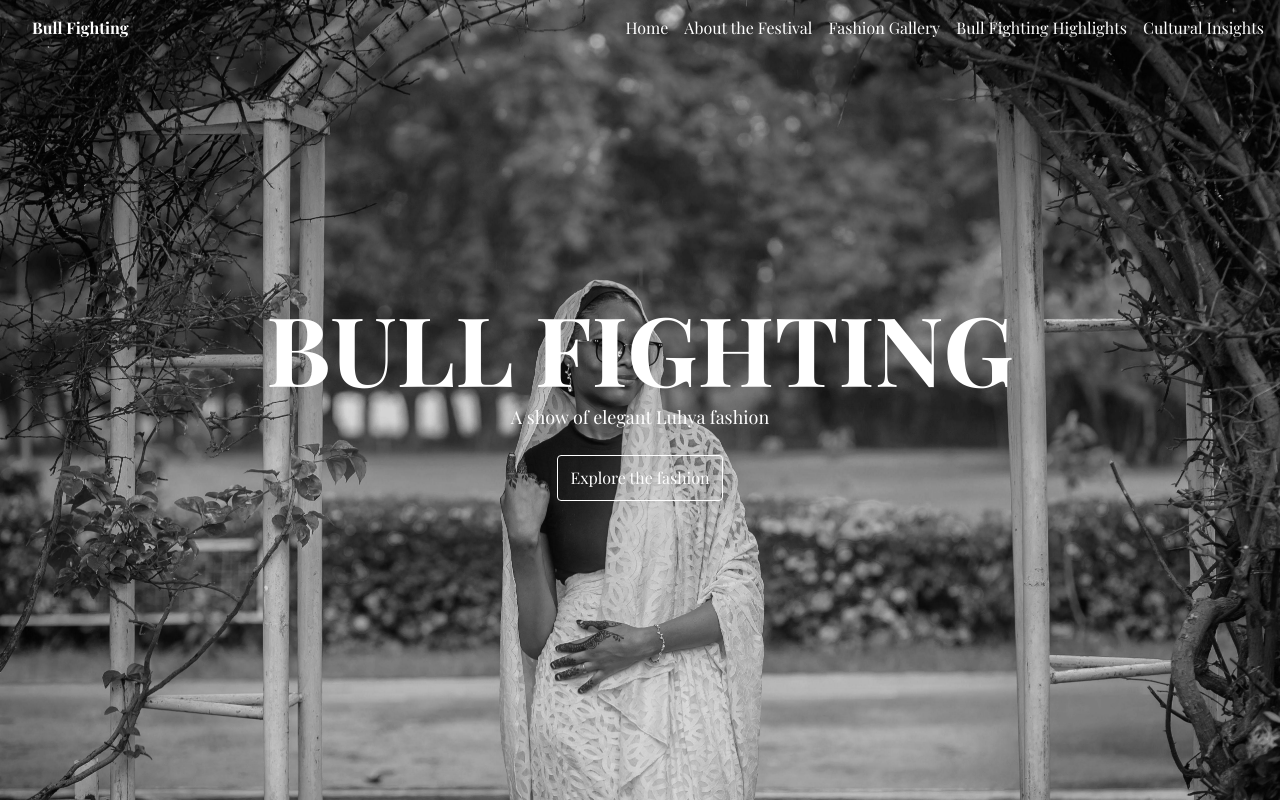
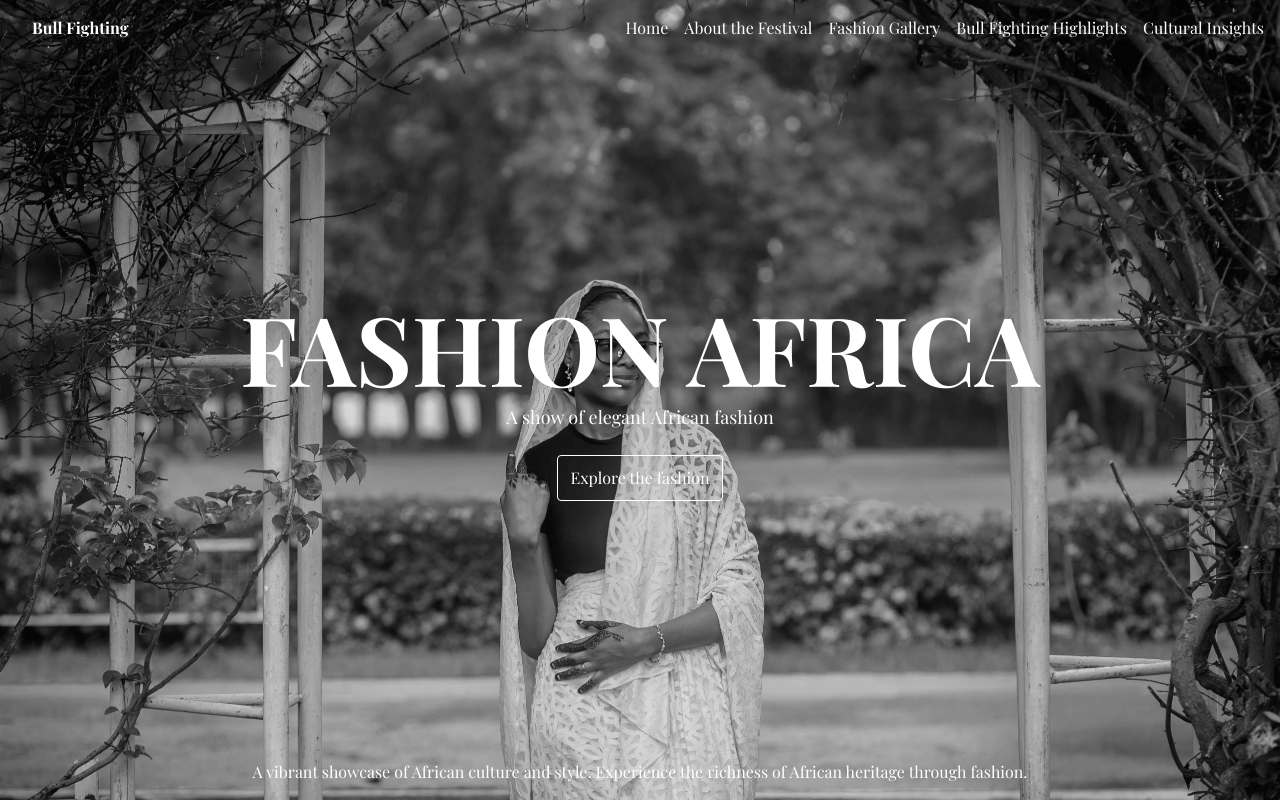
Before and after one commit to Grealishgit/L-Culture, a React (Vite) app: page / in a window 1280 px wide. Built offline with nearby package versions, Linux system fonts and the light colour scheme; a web font is replaced by a local one.

Commit message:
feat: Update Header content and styles for Fashion Africa theme

```diff
--- a/src/components/Header.jsx
+++ b/src/components/Header.jsx
@@ -7,14 +7,18 @@ const Header = () => {
             style={{ backgroundImage: `url(${bg})`, backgroundSize: 'cover', backgroundPosition: 'center' }}
         >
             <div className='items-center text-center space-y-2 flex flex-col'>
-                <h1 className='text-white md:text-8xl text-5xl font-bold'>BULL FIGHTING</h1>
-                <p className='text-white text-lg'>A show of elegant Luhya fashion</p>
+                <h1 className='text-white md:text-8xl text-5xl font-bold'>FASHION AFRICA</h1>
+                <p className='text-white text-lg'>A show of elegant African fashion</p>
 
                 <button className='px-3 py-2.5 border cursor-pointer mt-4 text-white border-white rounded'>
                     Explore the fashion
                 </button>
             </div>
 
+            <div className='absolute items-center flex bottom-0 p-4'>
+                <p className='text-white text-center'>A vibrant showcase of African culture and style. Experience the richness of African heritage through fashion.
+                </p>
+            </div>
         </div>
     )
 }
```
